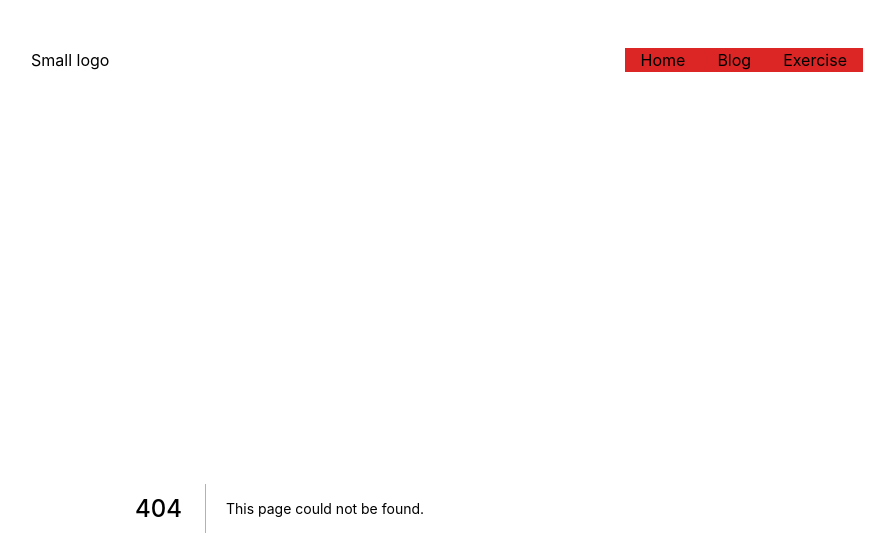
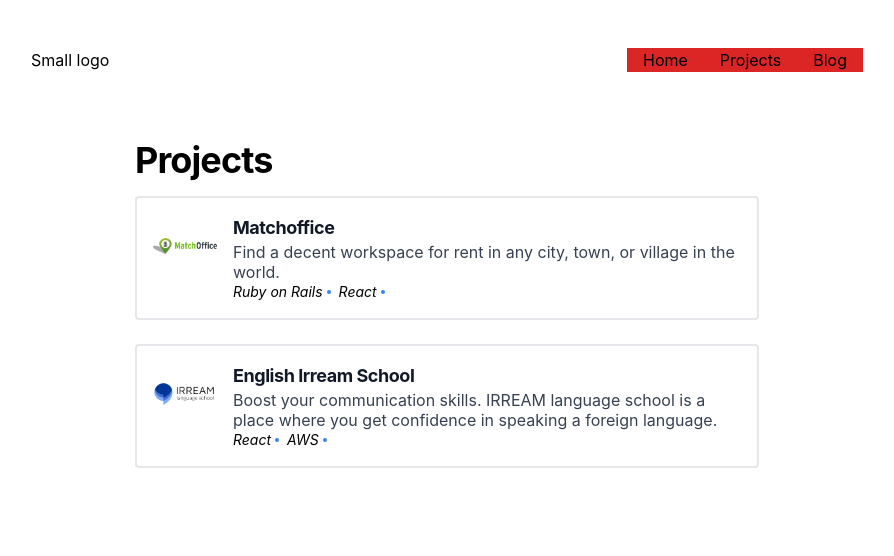
Before and after one commit to ipod4g/next-react-personal-website, a Next.js app: page /projects in a window 1280 px wide. Before the commit this address had no page. Shown: the top 556 px of the page, without its empty margins (193-1087 px from the left). Built offline with nearby package versions, Linux system fonts and the light colour scheme.

Commit message:
added projects section

```diff
--- a/components/shared/Navigation.jsx
+++ b/components/shared/Navigation.jsx
@@ -22,12 +22,13 @@ const Navigation = () => {
         <li className='mx-4 my-6 md:my-0 ' onClick={() => setOpen(!open)}>
           <Link href="/">Home</Link>
         </li>
+        <li className='mx-4 my-6 md:my-0' onClick={() => setOpen(!open)}>
+          <Link href="/projects">Projects</Link>
+        </li>
         <li className='mx-4 my-6 md:my-0 ' onClick={() => setOpen(!open)}>
           <Link href="/posts">Blog</Link>
         </li>
-        <li className='mx-4 my-6 md:my-0' onClick={() => setOpen(!open)}>
-          <Link href="/exercise">Exercise</Link>
-        </li>
+
       </ul>
     </nav>
   );
--- /dev/null
+++ b/pages/projects.jsx
@@ -0,0 +1,55 @@
+import React from 'react';
+import Image from 'next/image';
+import Link from 'next/link'
+
+function Projects(props) {
+  return (
+    <div>
+      <h2 className='font-bold text-2xl md:text-4xl tracking-tight mb-4 mt-8 text-black'>Projects</h2>
+
+      <a href="https://www.matchoffice.com" target="_blank" className='flex mb-6 items-start border-2 rounded p-4'>
+        <div className='relative h-16 w-16 block mr-4 shrink-0'>
+          <Image
+            className='rounded-full'
+            src="/images/matchoffice.png"
+            alt='project-matchoffice'
+            layout='fill'
+            objectFit='contain'
+          />
+        </div>
+        <div>
+          <h4 className='text-lg font-bold tracking-tight text-gray-900 dark:text-gray-100'>Matchoffice</h4>
+          <p className='leading-5 text-gray-700 dark:text-gray-300'>Find a decent workspace for rent in any city, town, or village in the world.</p>
+          <div className='flex md:flex-row italic '>
+            <p className='mr-4 relative text-sm before:absolute before:bg-blue-500 before:h-1 before:w-1 before:rounded before:-right-2 before:top-2'>Ruby on Rails</p>
+            <p className='mr-4 relative text-sm before:absolute before:bg-blue-500 before:h-1 before:w-1 before:rounded before:-right-2 before:top-2'>React</p>
+          </div>
+        </div>
+
+      </a>
+
+      <a href="https://www.english-irream.com/" target="_blank" className='flex mb-6  items-start border-2 rounded p-4'>
+        <div className='relative h-16 w-16 block mr-4 shrink-0'>
+          <Image
+            className='rounded-full'
+            src="/images/irream.png"
+            alt='project-irream'
+            layout='fill'
+            objectFit='contain'
+          />
+        </div>
+        <div>
+          <h4 className='text-lg font-bold tracking-tight text-gray-900 dark:text-gray-100'>English Irream School</h4>
+          <p className='leading-5 text-gray-700 dark:text-gray-300'>Boost your communication skills. IRREAM language school is a place where you get confidence in speaking a foreign language.</p>
+          <div className='flex md:flex-row italic '>
+            <p className='mr-4 relative text-sm before:absolute before:bg-blue-500 before:h-1 before:w-1 before:rounded before:-right-2 before:top-2'>React</p>
+            <p className='mr-4 relative text-sm before:absolute before:bg-blue-500 before:h-1 before:w-1 before:rounded before:-right-2 before:top-2'>AWS</p>
+          </div>
+        </div>
+      </a>
+
+    </div>
+  );
+}
+
+export default Projects;
```
Also changed, not shown: public/images/irream.png (added), public/images/matchoffice.png (added).
